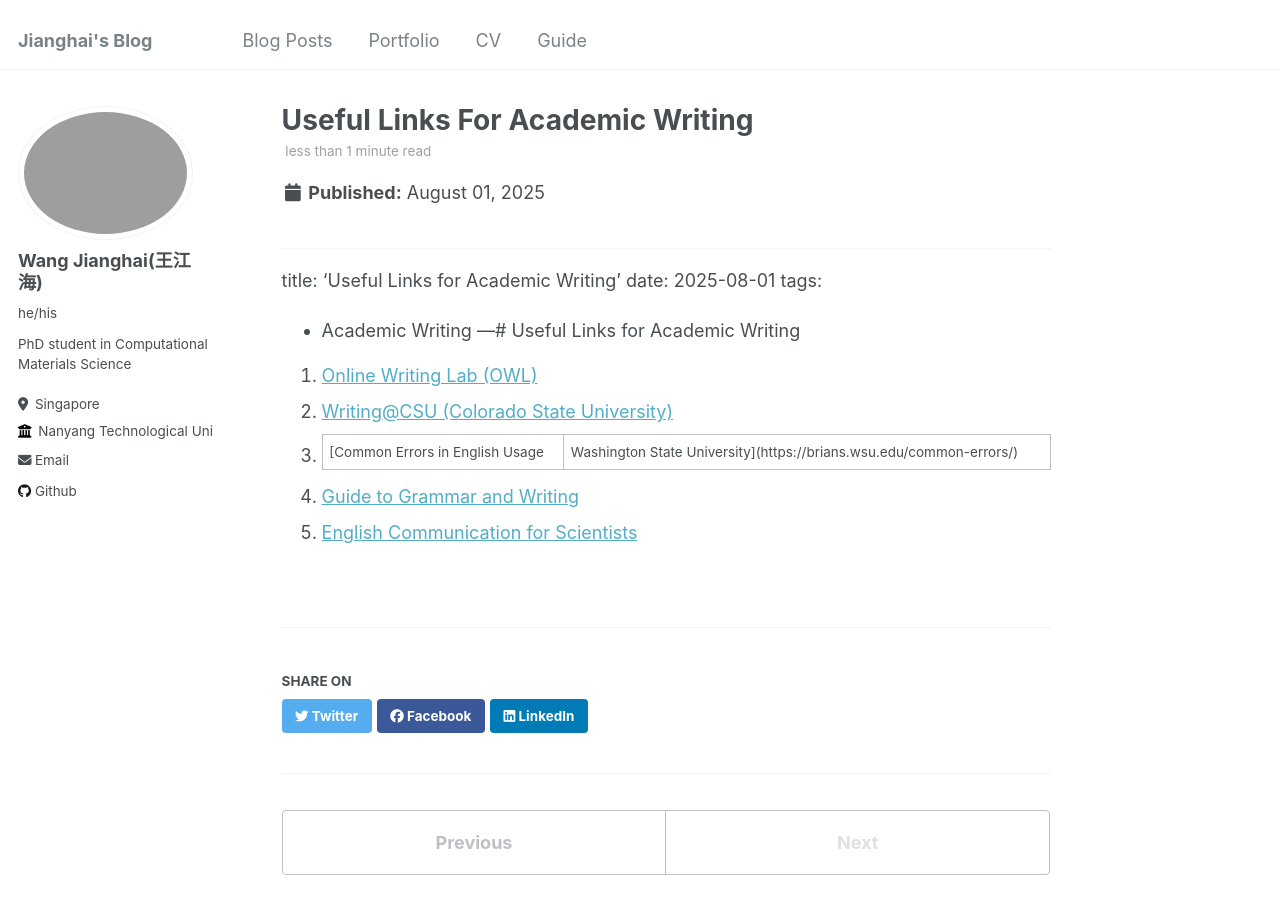
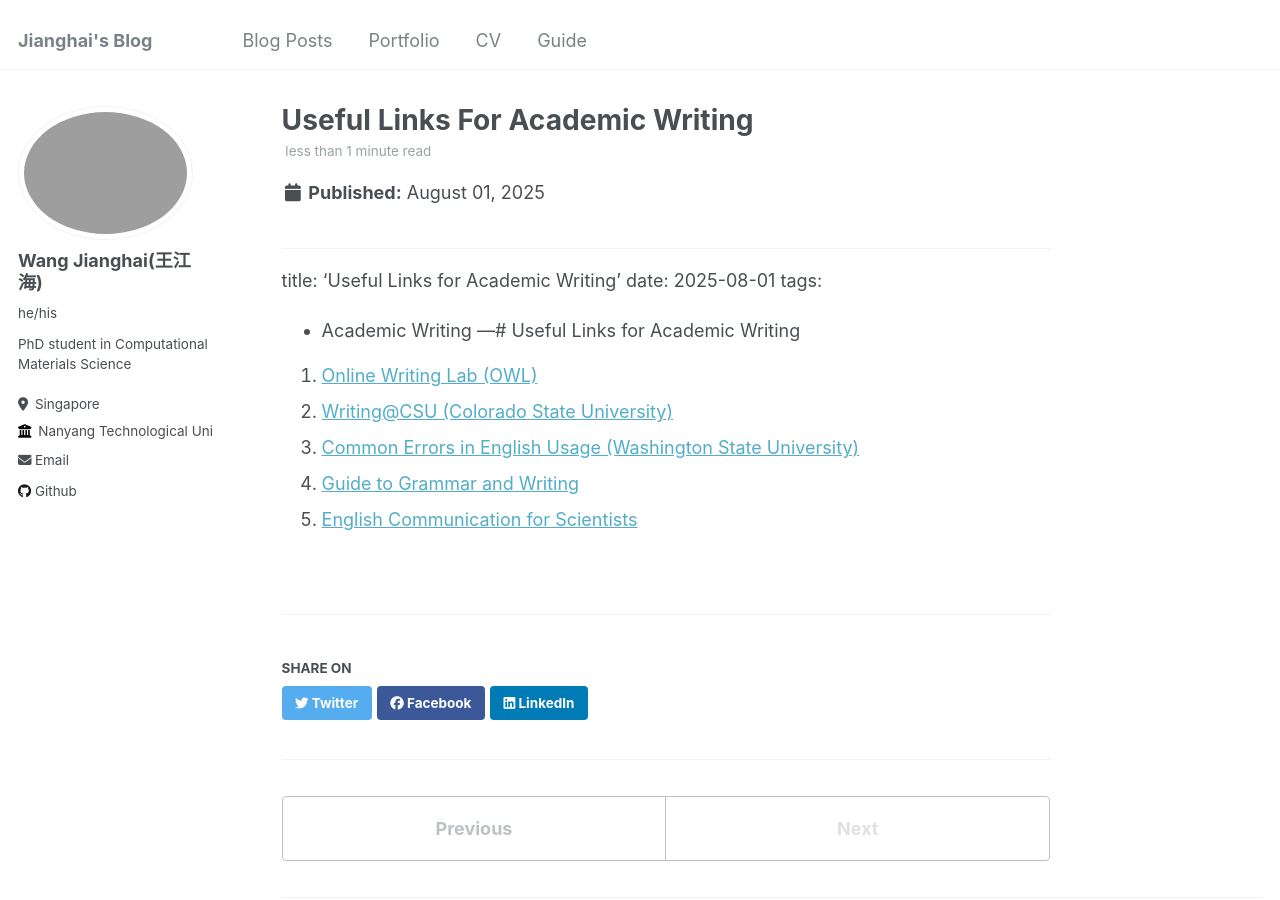
Before and after one commit to Ocean-JH/Ocean-JH.github.io, a Jekyll site: the page built from _posts/2025-08-01-useful-links-for-academic-writing.md, in a window 1280 px wide and 900 px high. Built offline with Jekyll 4.4.1, drawn with Linux system fonts in a browser that asks for light colours.

Commit message:
Fix a bug

```diff
--- a/_posts/2025-08-01-useful-links-for-academic-writing.md
+++ b/_posts/2025-08-01-useful-links-for-academic-writing.md
@@ -8,6 +8,6 @@ tags:
 
 1. [Online Writing Lab (OWL)](https://owl.purdue.edu/)
 2. [Writing@CSU (Colorado State University)](https://writing.colostate.edu/learn.cfm)
-3. [Common Errors in English Usage | Washington State University](https://brians.wsu.edu/common-errors/)
+3. [Common Errors in English Usage (Washington State University)](https://brians.wsu.edu/common-errors/)
 4. [Guide to Grammar and Writing](https://guidetogrammar.org/grammar/)
 5. [English Communication for Scientists](https://www.nature.com/scitable/ebooks/english-communication-for-scientists-14053993/contents/)
```
